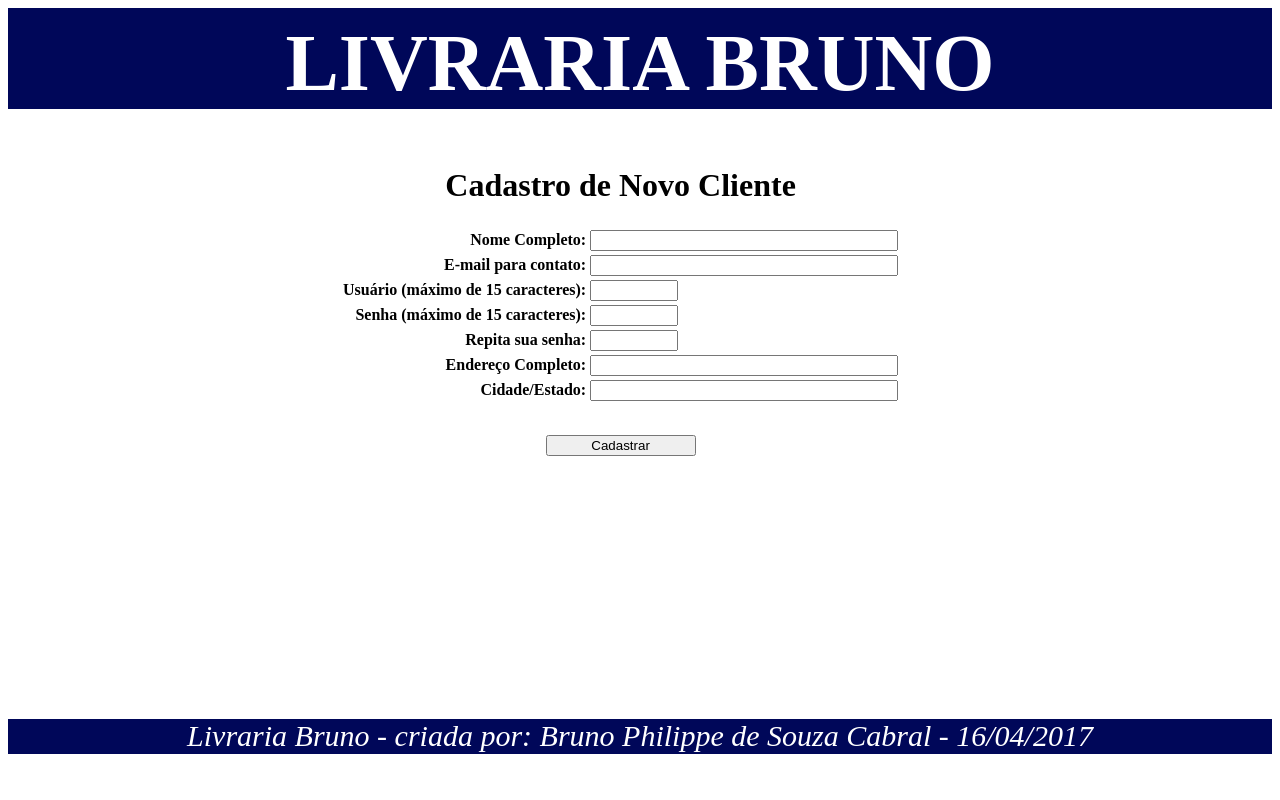
After one commit to oBrunoCabral/oBrunoCabral-livraria, a PHP site: page /cadastro.php in a window 1280 px wide. The commit adds this page. Run offline with PHP 8.4, Linux system fonts and the light colour scheme.

Commit message:
Adicionado tela de registro de usuário e script PHP para realização e validação do cadastro. Outras coisas menores também foram atualizadas

```diff
--- /dev/null
+++ b/cadastro.php
@@ -0,0 +1,53 @@
+<?php require_once 'header.php'; ?>
+
+	<div class="campos-cadastro">
+		<form action="valida-cadastro.php" method="POST" accept-charset="utf-8">
+			<table>
+				<th>
+					<tr>
+						<td colspan="2"><h1>Cadastro de Novo Cliente</h1></td>
+					</tr>
+				</th>
+				<tr>
+					<td class="estatico">Nome Completo:</td>
+					<td><input type='text' name='nome' style="width: 300px;"></td>
+				</tr>
+				<tr>
+					<td class="estatico">E-mail para contato:</td>
+					<td><input type='email' name='email' style="width: 300px;"></td>
+				</tr>
+				<tr>
+					<td class="estatico">Usuário (máximo de 15 caracteres):</td>
+					<td><input type='text' name='user' style="width: 80px;"></td>
+				</tr>
+				<tr>
+					<td class="estatico">Senha (máximo de 15 caracteres):</td>
+					<td><input type='password' name='password' style="width: 80px;"></td>
+				</tr>
+				<tr>
+					<td class="estatico">Repita sua senha:</td>
+					<td><input type='password' name='conf-password' style="width: 80px;"></td>
+				</tr>
+				<tr>
+					<td class="estatico">Endereço Completo:</td>
+					<td><input type='text' name='endereco' style="width: 300px;"></td>
+				</tr>
+				<tr>
+					<td class="estatico">Cidade/Estado:</td>
+					<td><input type='text' name='cidade' style="width: 300px;"></td>
+				</tr>
+				<tr>
+					<td colspan="2">
+						<input id='btn-cadastro' type='submit' name='btn-cadastro' value='Cadastrar' style='width: 150px;'>
+					</td>
+				</tr>
+			</table>
+		</form>
+
+	</div>
+
+
+
+
+
+<?php require_once 'footer.php'; ?>
--- a/css/estilos.css
+++ b/css/estilos.css
@@ -12,8 +12,17 @@
  	margin: 0 auto;
 }
 
-h1, p, a {
+h1, p, a{
 	text-align: center;
+}
+
+.estatico{
+	text-align: right;
+	font-weight: bold;
+}
+
+td > h1 {
+	colspan: 2;
 }
 
 .info-livro{ font-weight: bold; }
@@ -21,6 +30,17 @@ h1, p, a {
 .autor {display: block;}
 
 .capa {float:left;}
+
+	.campos-cadastro {
+		max-width: 600px;
+		margin: 0 auto;
+		padding: 30px;
+	}
+
+	#btn-cadastro {
+		display: block;
+		margin: 30px auto;
+	}
 
 			.campos-login {
 				max-width: 300px;
@@ -32,24 +52,18 @@ h1, p, a {
 				margin-top: 10px;
 			}
 
-#senha {margin-left: 11px;}
-
-#admin {text-align: center;}
-
 			#btn-login {
 				display: block;
 				margin: 30px auto;
 			}
 
+#senha {margin-left: 11px;}
+
+#admin {text-align: center;}
+
 .livros{
 	margin-top: 10px;
 	margin-bottom: 120px;
-}
-
-.container-footer {
-	background-color: #000759;
-	height: 35px;
-	margin-top: 500px;
 }
 
 .rodape-info {
@@ -58,3 +72,9 @@ h1, p, a {
 	font-size: 30px;
 	text-align: center;
 }
+
+.container-footer {
+	background-color: #000759;
+	height: 35px;
+	margin-top: 200px;
+}
--- a/inc/header.php
+++ b/header.php
@@ -1,10 +1,10 @@
-<?php require_once 'conecta_mysql.inc.php';?>
+<?php require_once 'inc/conecta_mysql.inc.php';?>
 <!DOCTYPE html>
 <html lang="pt-br">
 <head>
 	<meta charset="utf-8">
 	<title>Livraria Bruno</title>
-	<link rel="stylesheet" type="text/css" href="./css/estilos.css">
+	<link rel="stylesheet" type="text/css" href="css/estilos.css">
 </head>
 <body>
 	<header>
--- a/teste.php
+++ b/teste.php
@@ -1,4 +1,4 @@
-<?php require_once 'inc/header.php'; ?>
+<?php require_once 'header.php'; ?>
 
 <?php
 	$query = "select titulo, autor, preco, imagem, qtde from livros";
@@ -21,4 +21,4 @@
 	}
 ?>
 
-<?php require_once 'inc/footer.php'; ?>
+<?php require_once 'footer.php'; ?>
```
Also changed, not shown: index.php (+9 -9 lines), login.php (renamed from inc/login.php, +8 -3 lines), valida-cadastro.php (added, +51 -0 lines), footer.php (renamed from inc/footer.php). Lines whose indentation alone changed are shown as unchanged.
